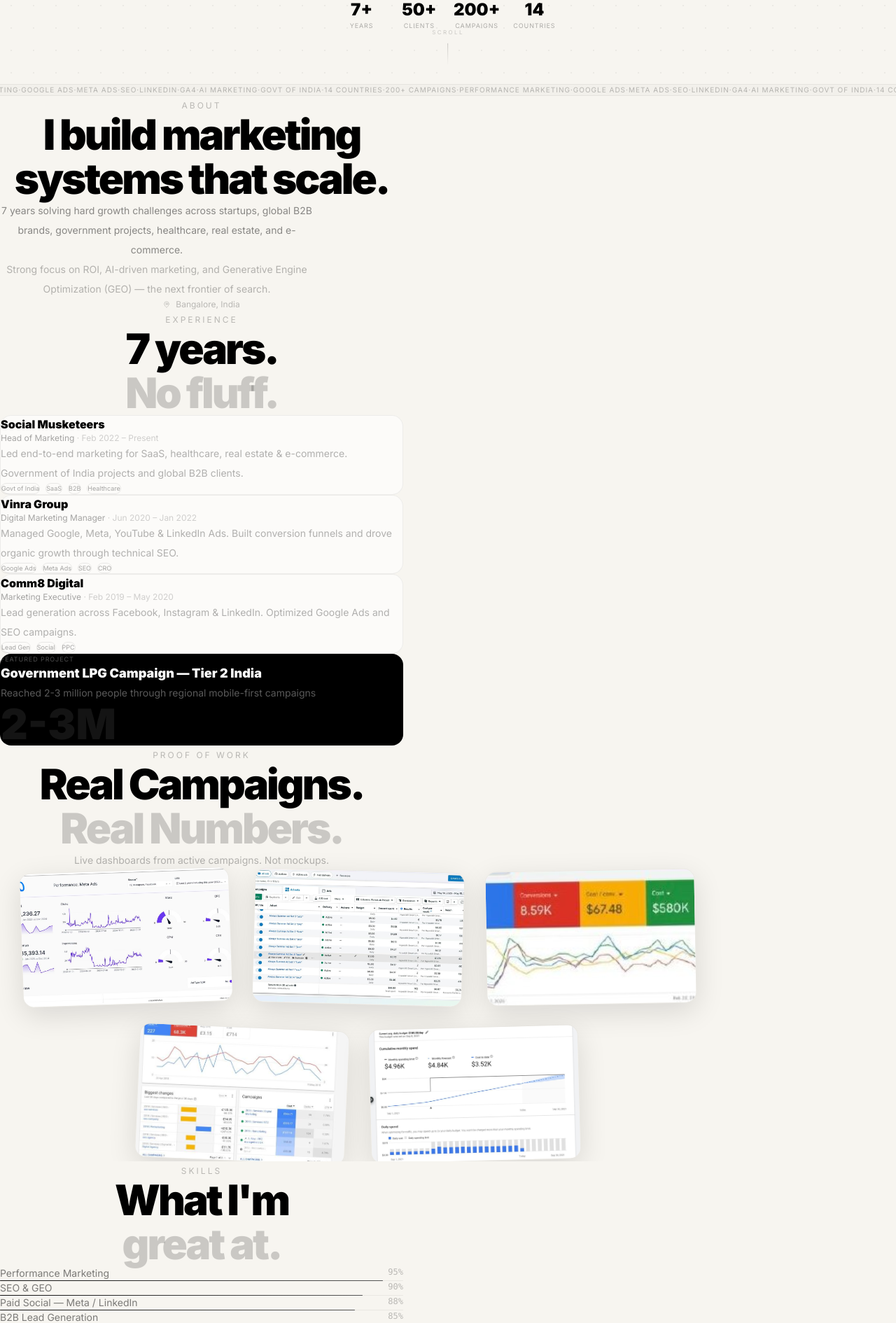
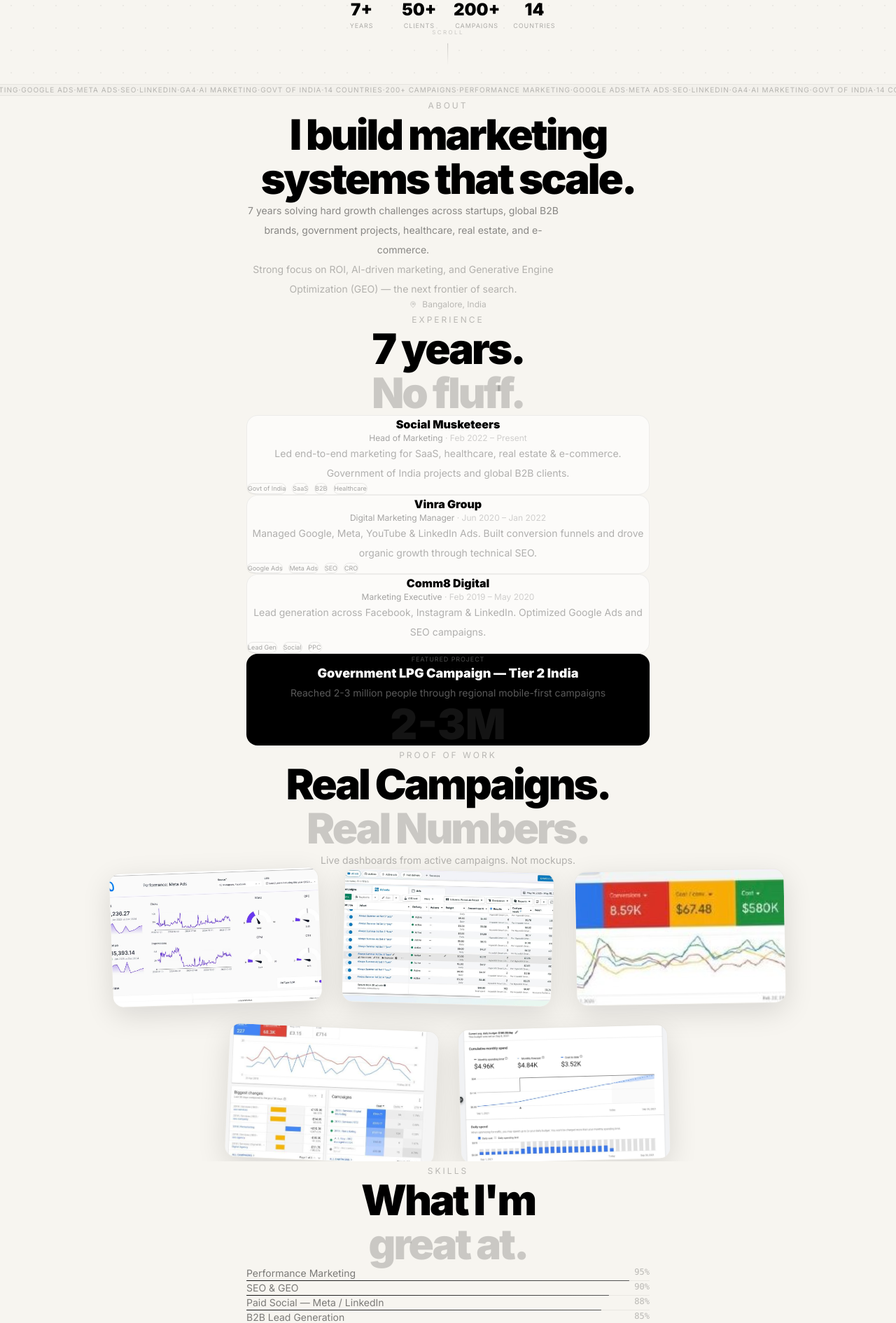
Before and after one commit to Abhi011999/naman-singh-portfolio, a Next.js app: page / in a window 1280 px wide. Shown: the part 680-2570 px from the top of the page at 70% size. Built offline with nearby package versions, Linux system fonts and the light colour scheme.

Commit message:
fix: force w-full + items-center on all sections and containers for desktop centering

```diff
--- a/app/page.tsx
+++ b/app/page.tsx
@@ -116,8 +116,8 @@ function Ticker() {
 
 function About() {
   return (
-    <section className="py-32 px-6">
-      <div className="max-w-xl mx-auto text-center">
+    <section className="py-32 px-6 flex flex-col items-center">
+      <div className="max-w-xl mx-auto w-full text-center">
         <motion.div initial={{ opacity: 0, y: 30 }} whileInView={{ opacity: 1, y: 0 }} viewport={{ once: true, amount: 0.05 }}>
           <span className="text-xs text-black/25 uppercase tracking-[0.25em]">About</span>
           <h2 className="text-4xl md:text-6xl font-black text-black mt-4 mb-8 leading-[1.05] tracking-tighter">
@@ -141,8 +141,8 @@ function About() {
 
 function Work() {
   return (
-    <section id="work" className="py-32 px-6">
-      <div className="max-w-xl mx-auto">
+    <section id="work" className="py-32 px-6 flex flex-col items-center">
+      <div className="max-w-xl mx-auto w-full text-center">
         <motion.div initial={{ opacity: 0, y: 20 }} whileInView={{ opacity: 1, y: 0 }} viewport={{ once: true, amount: 0.05 }} className="text-center mb-16">
           <span className="text-xs text-black/25 uppercase tracking-[0.25em]">Experience</span>
           <h2 className="text-4xl md:text-6xl font-black text-black mt-4 leading-[1.05] tracking-tighter">7 years.<br /><span className="text-black/18">No fluff.</span></h2>
@@ -183,8 +183,8 @@ function Screenshots() {
     { src: "/ss5.jpg", label: "Performance Report",  rotate: "-1.5deg" },
   ];
   return (
-    <section className="py-32 px-6 overflow-hidden">
-      <div className="max-w-xl mx-auto text-center mb-20">
+    <section className="py-32 px-6 overflow-hidden w-full flex flex-col items-center">
+      <div className="max-w-xl mx-auto w-full text-center mb-20">
         <motion.div initial={{ opacity: 0, y: 20 }} whileInView={{ opacity: 1, y: 0 }} viewport={{ once: true, amount: 0.05 }}>
           <span className="text-xs text-black/25 uppercase tracking-[0.25em]">Proof of Work</span>
           <h2 className="text-4xl md:text-6xl font-black text-black mt-4 leading-[1.05] tracking-tighter">
@@ -229,8 +229,8 @@ function Skills() {
     return () => obs.disconnect();
   }, []);
   return (
-    <section ref={ref} className="py-32 px-6">
-      <div className="max-w-xl mx-auto">
+    <section ref={ref} className="py-32 px-6 flex flex-col items-center">
+      <div className="max-w-xl mx-auto w-full text-center">
         <motion.div initial={{ opacity: 0, y: 20 }} whileInView={{ opacity: 1, y: 0 }} viewport={{ once: true, amount: 0.05 }} className="text-center mb-16">
           <span className="text-xs text-black/25 uppercase tracking-[0.25em]">Skills</span>
           <h2 className="text-4xl md:text-6xl font-black text-black mt-4 leading-[1.05] tracking-tighter">What I&apos;m<br /><span className="text-black/18">great at.</span></h2>
@@ -264,8 +264,8 @@ function Skills() {
 
 function Results() {
   return (
-    <section className="py-32 px-6">
-      <div className="max-w-xl mx-auto">
+    <section className="py-32 px-6 flex flex-col items-center">
+      <div className="max-w-xl mx-auto w-full text-center">
         <motion.div initial={{ opacity: 0, y: 20 }} whileInView={{ opacity: 1, y: 0 }} viewport={{ once: true, amount: 0.05 }} className="text-center mb-16">
           <span className="text-xs text-black/25 uppercase tracking-[0.25em]">Results</span>
           <h2 className="text-4xl md:text-6xl font-black text-black mt-4 leading-[1.05] tracking-tighter">Growth that<br /><span className="text-black/18">shows in data.</span></h2>
@@ -292,8 +292,8 @@ function MarketersMind() {
     { title: "SEO after 4 months",     sub: "Ranking. Finally.",                      bars: [20, 30, 45, 65, 88] },
   ];
   return (
-    <section className="py-32 px-6">
-      <div className="max-w-xl mx-auto text-center mb-16">
+    <section className="py-32 px-6 flex flex-col items-center">
+      <div className="max-w-xl mx-auto w-full text-center mb-16">
         <motion.div initial={{ opacity: 0, y: 20 }} whileInView={{ opacity: 1, y: 0 }} viewport={{ once: true, amount: 0.05 }}>
           <span className="text-xs text-black/25 uppercase tracking-[0.25em]">The Marketer&apos;s Mind</span>
           <h2 className="text-4xl md:text-5xl font-black text-black mt-4 leading-[1.05] tracking-tighter">
@@ -301,7 +301,7 @@ function MarketersMind() {
           </h2>
         </motion.div>
       </div>
-      <div className="grid grid-cols-1 md:grid-cols-2 gap-4 max-w-xl mx-auto">
+      <div className="grid grid-cols-1 md:grid-cols-2 gap-4 max-w-xl mx-auto w-full">
         {cards.map((c, i) => (
           <motion.div key={i}
             initial={{ opacity: 0, y: 20 }} whileInView={{ opacity: 1, y: 0 }} viewport={{ once: true, amount: 0.05 }} transition={{ delay: i * 0.1 }}
@@ -327,8 +327,8 @@ function MarketersMind() {
 
 function Contact() {
   return (
-    <section className="py-40 px-6">
-      <div className="max-w-xl mx-auto text-center">
+    <section className="py-40 px-6 w-full flex flex-col items-center">
+      <div className="max-w-xl mx-auto w-full text-center">
         <motion.div initial={{ opacity: 0, y: 30 }} whileInView={{ opacity: 1, y: 0 }} viewport={{ once: true, amount: 0.05 }}>
           <span className="text-xs text-black/22 uppercase tracking-[0.25em]">Contact</span>
           <h2 className="font-black text-black mt-4 mb-6 leading-[1.0] tracking-tighter" style={{ fontSize: "clamp(2.8rem,8vw,5.5rem)" }}>
```
